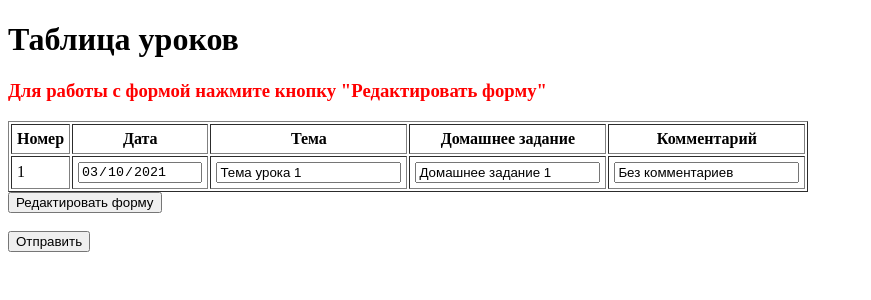
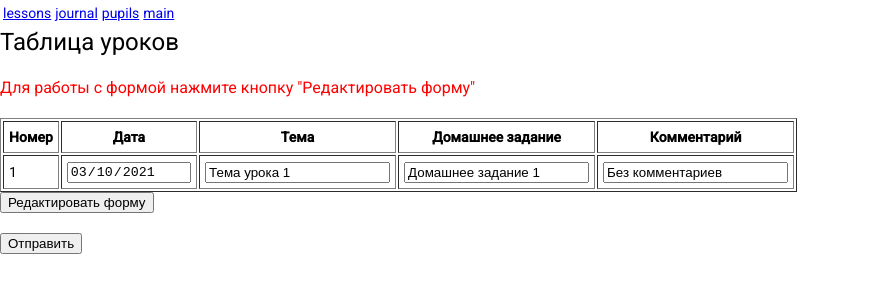
Before and after one commit to garlife/hw-lesson7, an Angular app: page /lesson in a window 1280 px wide. Shown: the top 300 px of the page, without its empty margins (0-871 px from the left). Built offline with nearby package versions, Linux system fonts and the light colour scheme.

Commit message:
added Date validator

```diff
--- a/angular.json
+++ b/angular.json
@@ -49,6 +49,7 @@
               "src/assets"
             ],
             "styles": [
+              "./node_modules/@angular/material/prebuilt-themes/indigo-pink.css",
               "src/styles.css"
             ],
             "scripts": []
@@ -112,6 +113,7 @@
               "src/assets"
             ],
             "styles": [
+              "./node_modules/@angular/material/prebuilt-themes/indigo-pink.css",
               "src/styles.css"
             ],
             "scripts": []
--- a/package.json
+++ b/package.json
@@ -12,10 +12,12 @@
   "private": true,
   "dependencies": {
     "@angular/animations": "~11.1.2",
+    "@angular/cdk": "^11.2.4",
     "@angular/common": "~11.1.2",
     "@angular/compiler": "~11.1.2",
     "@angular/core": "~11.1.2",
     "@angular/forms": "~11.1.2",
+    "@angular/material": "^11.2.4",
     "@angular/platform-browser": "~11.1.2",
     "@angular/platform-browser-dynamic": "~11.1.2",
     "@angular/router": "~11.1.2",
--- a/src/app/app.component.html
+++ b/src/app/app.component.html
@@ -1,10 +1,13 @@
-<!-- <table>
+<table>
    <tr>
     <td><a href="http://localhost:4200/lesson">lessons</a></td>
     <td><a href="http://localhost:4200/journal">journal</a></td>
     <td><a href="http://localhost:4200/pupils">pupils</a></td>
     <td><a href="http://localhost:4200/">main</a></td>
 </tr>
-</table> -->
+</table>
 
 <router-outlet></router-outlet>
+
+<!-- <app-lesson></app-lesson>
+<app-pupils></app-pupils> -->
--- a/src/app/app.module.ts
+++ b/src/app/app.module.ts
@@ -6,6 +6,7 @@
 import { LessonModule } from './lesson/lesson.module';
 import { PupilsModule } from './pupils/pupils.module';
 import { JournalModule } from './journal/journal.module';
+import { BrowserAnimationsModule } from '@angular/platform-browser/animations';
 
 @NgModule({
   declarations: [
@@ -16,7 +17,8 @@
     AppRoutingModule,
     LessonModule,
     PupilsModule,
-    JournalModule
+    JournalModule,
+    BrowserAnimationsModule
   ],
   providers: [],
   bootstrap: [AppComponent]
--- a/src/app/lesson/lesson.component.html
+++ b/src/app/lesson/lesson.component.html
@@ -3,7 +3,7 @@
     <div *ngIf="chReadOnly" style="color: red;"><h3>Для работы с формой нажмите кнопку "Редактировать форму"</h3></div>
 
   <form [formGroup]="lesForm">
-    <table cellspacing="2" border="1" cellpadding="5" width="600">
+    <table cellspacing="2" border="1" cellpadding="5">
       <tr>
         <th>Номер</th>
         <th>Дата</th>
--- a/src/app/lesson/lesson.component.ts
+++ b/src/app/lesson/lesson.component.ts
@@ -1,18 +1,26 @@
 import { Component, OnInit } from '@angular/core';
-import { FormArray, FormBuilder, FormControl, FormGroup, Validators } from '@angular/forms';
+import {
+  FormArray,
+  FormBuilder,
+  FormControl,
+  FormGroup,
+  Validators,
+} from '@angular/forms';
 
 @Component({
   selector: 'app-lesson',
   templateUrl: './lesson.component.html',
   styles: [
-    `.bgCol{background-color: grey;}`
-]
+    `
+      .bgCol {
+        background-color: grey;
+      }
+    `,
+  ],
 })
 export class LessonComponent implements OnInit {
-
-
-  chReadOnly=true;
-  isBgColorGrey=false;
+  chReadOnly = true;
+  isBgColorGrey = false;
   // getDateCheck = new Date();
   //  getDate = new Date().getDate;
   //  getMonth = new Date().getMonth;
@@ -24,16 +32,16 @@
 
   //  strFinDate = this.finDate.toString;
 
-
-
   lesForm: FormGroup;
 
   constructor(private form: FormBuilder) {
-
     this.lesForm = form.group({
       lessons: form.array([
         form.group({
-          date: form.control('2021-03-10', [Validators.required, this.dateValidator]),
+          date: form.control('2021-03-10', [
+            Validators.required,
+            this.dateValidator,
+          ]),
           theme: form.control('Тема урока 1', Validators.required),
           hw: form.control('Домашнее задание 1', Validators.required),
           notice: form.control('Без комментариев'),
@@ -42,42 +50,39 @@
     });
   }
 
+  dateValidator(control: FormControl): any {
+    let dateToUnix = Date.parse(control.value);
 
-  dateValidator(control: FormControl): any {
-     let getCurrentDate = new Date().getDate();
-    if (control.value > getCurrentDate)
-    {
-      return {date: true};
+    if (dateToUnix > Date.now()) {
+      return { date: true };
     }
-   return null;
 
+    return null;
   }
 
-
-
-  addLesson(i){
-    (this.lesForm.get('lessons') as FormArray).insert(i+1,this.form.group({
-      date: this.form.control('',[Validators.required]),
-      theme: this.form.control('',Validators.required),
-      hw: this.form.control('',Validators.required),
-      notice: this.form.control(''),
-    }) )
+  addLesson(i) {
+    (this.lesForm.get('lessons') as FormArray).insert(
+      i + 1,
+      this.form.group({
+        date: this.form.control('', [Validators.required]),
+        theme: this.form.control('', Validators.required),
+        hw: this.form.control('', Validators.required),
+        notice: this.form.control(''),
+      })
+    );
   }
-  delLesson(){
-    (this.lesForm.get('lessons') as FormArray).removeAt(length+1);
+  delLesson() {
+    (this.lesForm.get('lessons') as FormArray).removeAt(length + 1);
   }
 
-
-  toggle(){
-    this.chReadOnly=!this.chReadOnly;
-    this.isBgColorGrey=!this.isBgColorGrey;
+  toggle() {
+    this.chReadOnly = !this.chReadOnly;
+    this.isBgColorGrey = !this.isBgColorGrey;
   }
 
-  sendForm(){
-    console.log(this.lesForm)
+  sendForm() {
+    console.log(this.lesForm);
   }
 
-  ngOnInit(): void {
-  }
-
+  ngOnInit(): void {}
 }
--- a/src/index.html
+++ b/src/index.html
@@ -6,8 +6,11 @@
   <base href="/">
   <meta name="viewport" content="width=device-width, initial-scale=1">
   <link rel="icon" type="image/x-icon" href="favicon.ico">
+  <link rel="preconnect" href="https://fonts.gstatic.com">
+  <link href="https://fonts.googleapis.com/css2?family=Roboto:wght@300;400;500&display=swap" rel="stylesheet">
+  <link href="https://fonts.googleapis.com/icon?family=Material+Icons" rel="stylesheet">
 </head>
-<body>
+<body class="mat-typography">
   <app-root></app-root>
 </body>
 </html>
--- a/src/styles.css
+++ b/src/styles.css
@@ -1 +1,4 @@
 /* You can add global styles to this file, and also import other style files */
+
+html, body { height: 100%; }
+body { margin: 0; font-family: Roboto, "Helvetica Neue", sans-serif; }
```
Also changed, not shown: 1 other file (tests, documents, lock files or other folders).
